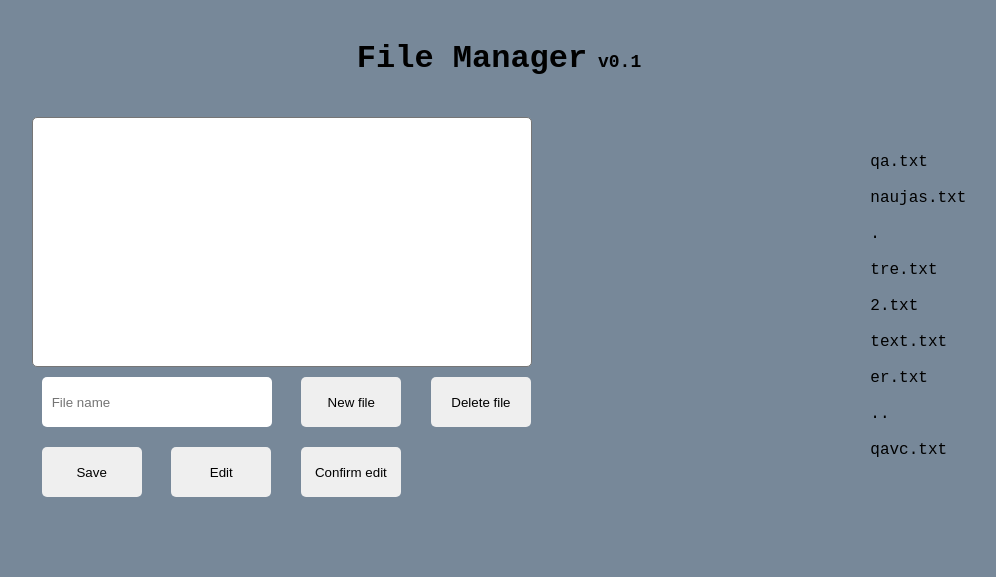
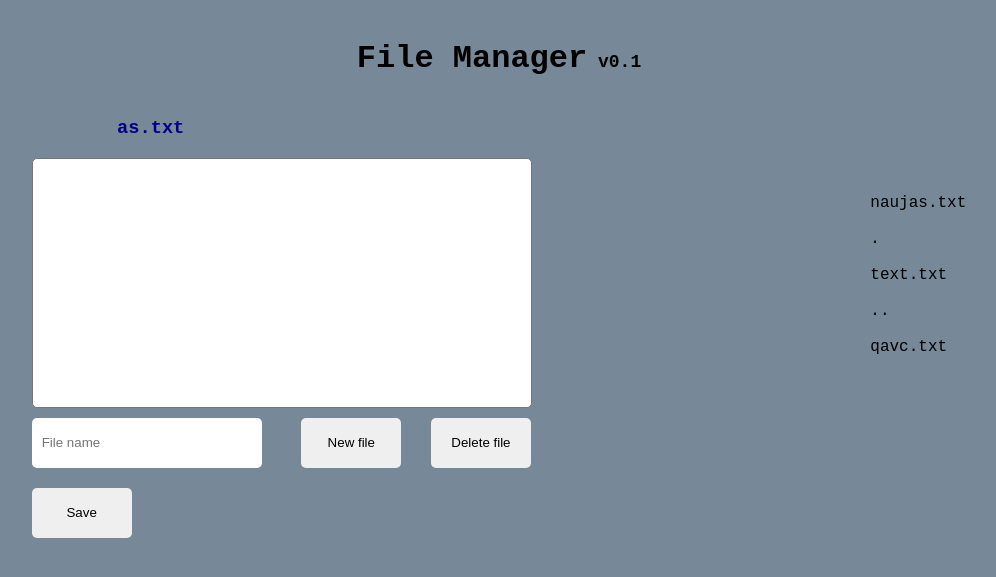
Before and after one commit to Karolis-Kvatavicius/PHP-project, a PHP site: the page made by index.php in a window 1280 px wide. Shown: the top 577 px of the page, without its empty margins (141-1137 px from the left). Run offline with PHP 8.4, Linux system fonts and the light colour scheme.

Commit message:
file manager edited

```diff
--- a/css/style.css
+++ b/css1/style.css
@@ -52,6 +52,8 @@ input {
 
 #file-name {
     width: 230px;
+    margin-left: 0;
+    margin-right: 20px;
 }
 
 #delete-file:hover {
@@ -86,3 +88,17 @@ text-decoration: underline;
 .dir a:nth-child(1), .dir a:nth-child(3) {
     display: none;
 }
+
+#currentFile {
+    padding-left: 250px;
+    color: darkblue;
+}
+
+#save-file {
+    margin-left: 0;
+}
+
+#save-file:hover {
+    color: white;
+    background-color: darkblue;
+}
--- a/files/qa.txt
+++ b/files/qa.txt
@@ -0,0 +1 @@
+qa text
--- a/index.php
+++ b/index.php
@@ -4,29 +4,51 @@
    <meta charset="UTF-8">
    <meta name="viewport" content="width=device-width, initial-scale=1.0">
    <meta http-equiv="X-UA-Compatible" content="ie=edge">
-    <link rel="stylesheet" href="css/style.css">
+   <link rel="stylesheet" type="text/css" href="css1/style.css">
    <title>File manager</title>
 </head>
 <body>
 <h1>File Manager<span id="version"> v0.1</span></h1>
 <?php
 $current = '';
-$file = 'files/text.txt';
+
+
+if(isset($_POST['file-name'])) {
+   $file = $_POST['file-name'];
+}
+elseif(isset($_GET['file-name'])) {
+   $file = $_GET['file-name'];
+}
+else $file = '';
+
+// print_r($_REQUEST);
+
+
 
 if(isset($_POST['create-new-file']) && $_POST['new-file-name'] != '') {
    fopen('files/' .$_POST['new-file-name']. '.txt', "w");
-}
-
-if(isset($_GET['file-name'])) {
-    $file = 'files/' .$_GET['file-name'];
-    $current = file_get_contents($file);
+   $file = $_POST['new-file-name'] . '.txt';
 }
 
 if(isset($_POST['save'])) {
    $edit_text = $_POST['editor'];
-file_put_contents($file, $edit_text. "\n", FILE_APPEND | LOCK_EX);
+   file_put_contents('files/' .$file, $edit_text. "\n");
 }
 
+
+if($file) {
+   //$file = 'files/' .$_GET['file-name'];
+   @$current = file_get_contents('files/' .$file);
+}
+
+if(isset($_POST['delete-file'])) {
+   @unlink('files/' .$file);
+   $current = '';
+}
+
+
+
+/*
 if(isset($_POST['edit'])) {
 $current = file_get_contents($file);
 }
@@ -35,12 +57,15 @@ if(isset($_POST['confirm-edit'])) {
    $edit_text = $_POST['editor'];
    file_put_contents($file, $edit_text. "\n", LOCK_EX);
 }
+*/
 
-if(isset($_POST['delete-file'])) {
-    @unlink($file);
-}
+
+
+
 
 ?>
+<!-- Ka reiskia  -->
+<h3 id="currentFile"><?= $file ?><?php if(isset($_POST['delete-file'])) echo ' file deleted' ?></h3>
 <div id="form">
 <form action="index.php" method="POST">
 <textarea file-name="<?php $_GET['file-name'] ?>" style="width: 500px; height: 250px" name="editor" id="" cols="30" rows="10"><?php echo $current ?></textarea>
@@ -51,9 +76,12 @@ if(isset($_POST['delete-file'])) {
 <input id="delete-file" type="submit" name="delete-file" file-name="<?php $_GET['file-name'] ?>" value="Delete file">
 </div>
 <div class="buttons2">
-<input class="button" type="submit" name="save" file-name="<?php $_GET['file-name'] ?>" value="Save">
+<input id="save-file" class="button" type="submit" name="save" file-name="<?php $_GET['file-name'] ?>" value="Save">
+<!--
 <input class="button" type="submit" name="edit" file-name="<?php $_GET['file-name'] ?>" value="Edit">
 <input class="button" type="submit" name="confirm-edit" file-name="<?php $_GET['file-name'] ?>" value="Confirm edit">
+-->
+<input type="hidden" name="file-name" value="<?= $file ?>">
 </div>
 </form>
 <?php
@@ -68,7 +96,7 @@ if ($handle = opendir('files/')) {
 }
 ?>
 </div>
-<script src="https://code.jquery.com/jquery-3.3.1.js" integrity="sha256-2Kok7MbOyxpgUVvAk/HJ2jigOSYS2auK4Pfzbm7uH60=" crossorigin="anonymous"></script>
-<script src="js/script.js"></script>
+<!-- <script src="https://code.jquery.com/jquery-3.3.1.js" integrity="sha256-2Kok7MbOyxpgUVvAk/HJ2jigOSYS2auK4Pfzbm7uH60=" crossorigin="anonymous"></script>
+<script src="js/script.js"></script> -->
 </body>
 </html>
--- a/js/script.js
+++ b/js/script.js
@@ -1,7 +1,6 @@
-$(window).ready(function(e) {
-    $('a').on('click', function(e) {
-        $('a').removeClass('active_dir');
-        $(this).addClass('active_dir');
-        // e.preventDefault();
+$(window).ready(function() {
+
+    window.onload(function() {
+        $('#currentFile').animate({padding: "0 0 0 250px"}, 500);
     });
-  });
+});
```
Also changed, not shown: files/1.txt (deleted), files/2.txt (deleted), files/er.txt (deleted), files/tre.txt (deleted). Lines whose indentation alone changed are shown as unchanged.
